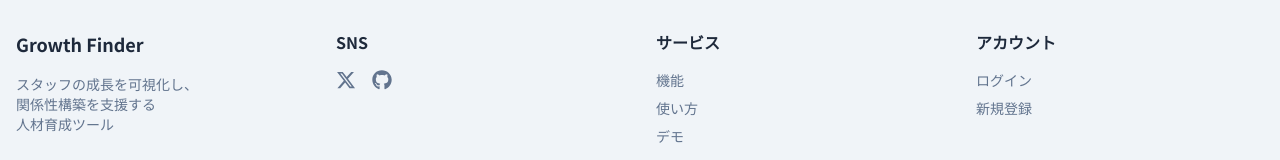
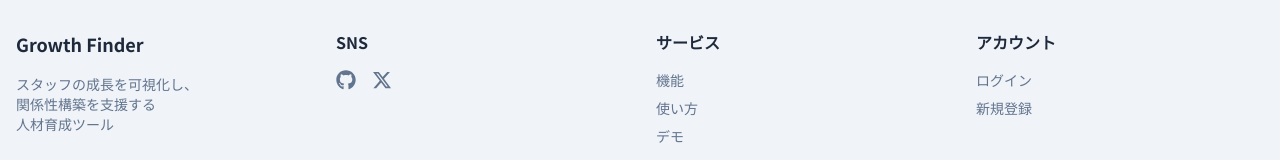
Before and after one commit to takeshi0518/growth-finder, a Next.js app: page / in a window 1280 px wide. Shown: the part 3817-3977 px from the top of the page. Built offline with nearby package versions, Linux system fonts and the light colour scheme.

Commit message:
refactor: 必要情報を変数にまとめ、ループ表示 - sns, service, accuntを変数footerLinksに格納 - それぞれmapでループ

```diff
--- a/src/components/landing/footer.tsx
+++ b/src/components/landing/footer.tsx
@@ -1,6 +1,31 @@
 import Link from 'next/link';
+
 import Container from './container';
 import { Icons } from '../icon/icons';
+
+const footerLinks = {
+  sns: [
+    {
+      label: 'GitHub',
+      icon: Icons.FaGithub,
+      href: 'https://github.com/takeshi0518',
+    },
+    {
+      label: 'X(Twitter)',
+      icon: Icons.FaXTwitter,
+      href: 'https://x.com/y_takeshi0518',
+    },
+  ],
+  service: [
+    { label: '機能', href: '#features' },
+    { label: '使い方', href: '#usage' },
+    { label: 'デモ', href: '/demo' },
+  ],
+  accunt: [
+    { labe: 'ログイン', href: '/login' },
+    { labe: '新規登録', href: '/signup' },
+  ],
+};
 
 export default function Footer() {
   return (
@@ -23,76 +48,50 @@ export default function Footer() {
             <div>
               <h4 className="font-semibold mb-4">SNS</h4>
               <div className="flex gap-4">
+                {footerLinks.sns.map((link) => (
                   <Link
-                  href="https://x.com/y_takeshi0518"
+                    href={link.href}
                     target="_blank"
                     rel="noopener noreferrer"
                     className="text-muted-foreground hover:text-foreground transition-colors"
-                  aria-label="X(Twitter)"
+                    aria-label={link.label}
+                    key={link.label}
                   >
-                  <Icons.FaXTwitter className="w-5 h-5" />
+                    <link.icon className="w-5 h-5" />
                   </Link>
-                <Link
-                  href="https://github.com/takeshi0518"
-                  target="_blank"
-                  rel="noopener noreferrer"
-                  className="text-muted-foreground hover:text-foreground transition-colors"
-                  aria-label="GitHub"
-                >
-                  <Icons.FaGithub className="w-5 h-5" />
-                </Link>
+                ))}
               </div>
             </div>
             {/* リンク */}
             <div>
               <h4 className="font-semibold mb-4">サービス</h4>
               <ul className="space-y-2 text-sm">
-                <li>
+                {footerLinks.service.map((link) => (
+                  <li key={link.label}>
                     <Link
-                    href="#features"
+                      href={link.href}
                       className="text-muted-foreground hover:text-foreground transition-colors"
                     >
-                    機能
+                      {link.label}
                     </Link>
                   </li>
-                <li>
-                  <Link
-                    href="#usage"
-                    className="text-muted-foreground hover:text-foreground transition-colors"
-                  >
-                    使い方
-                  </Link>
-                </li>
-                <li>
-                  <Link
-                    href="/demo"
-                    className="text-muted-foreground hover:text-foreground transition-colors"
-                  >
-                    デモ
-                  </Link>
-                </li>
+                ))}
               </ul>
             </div>
             {/* アカウント */}
             <div>
               <h4 className="font-semibold mb-4">アカウント</h4>
               <ul className="space-y-2 text-sm">
-                <li>
+                {footerLinks.accunt.map((link) => (
+                  <li key={link.labe}>
                     <Link
-                    href="/login"
+                      href={link.href}
                       className="text-muted-foreground hover:text-foreground transition-colors"
                     >
-                    ログイン
+                      {link.labe}
                     </Link>
                   </li>
-                <li>
-                  <Link
-                    href="/signup"
-                    className="text-muted-foreground hover:text-foreground transition-colors"
-                  >
-                    新規登録
-                  </Link>
-                </li>
+                ))}
               </ul>
             </div>
           </div>
```
Lines whose indentation alone changed are shown as unchanged.
